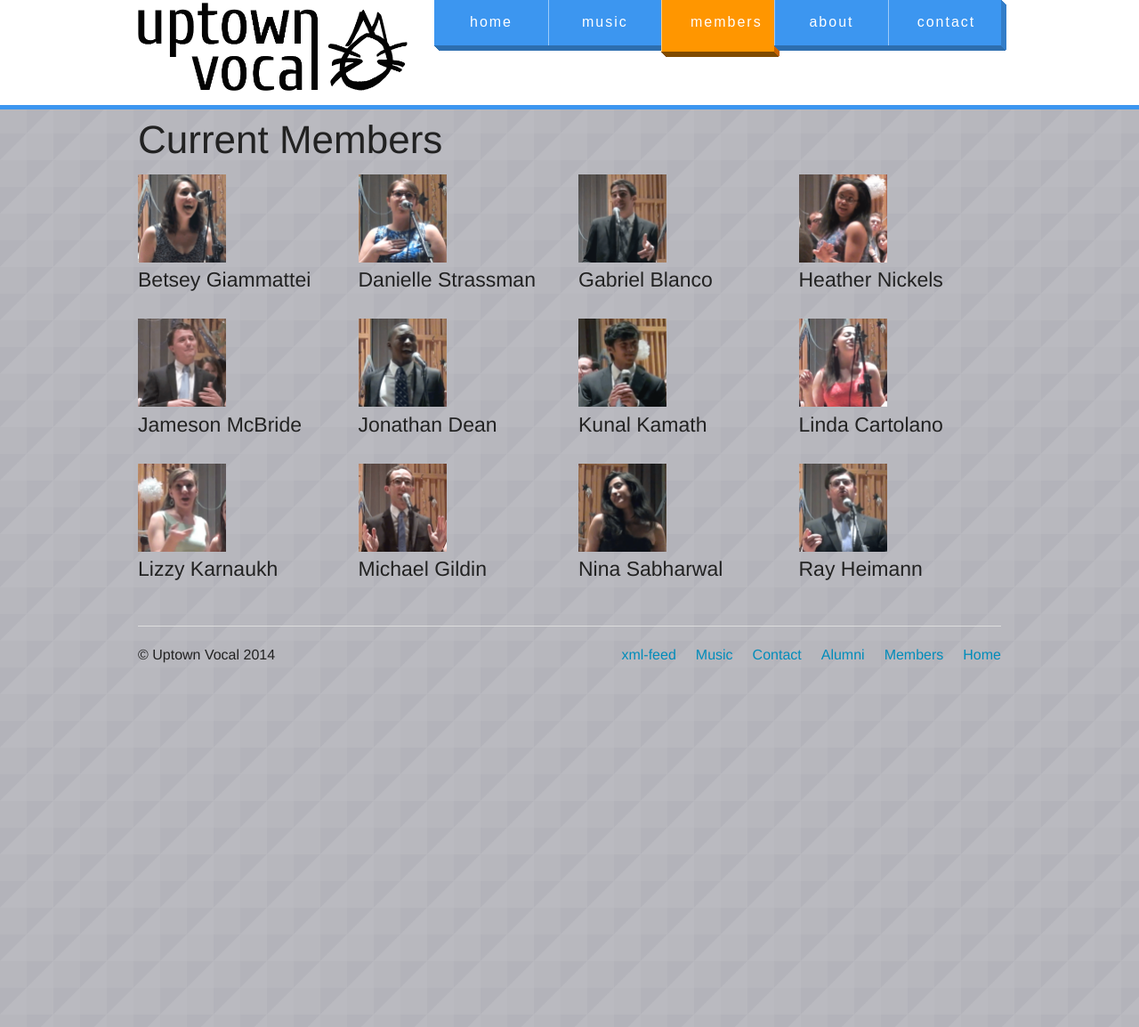
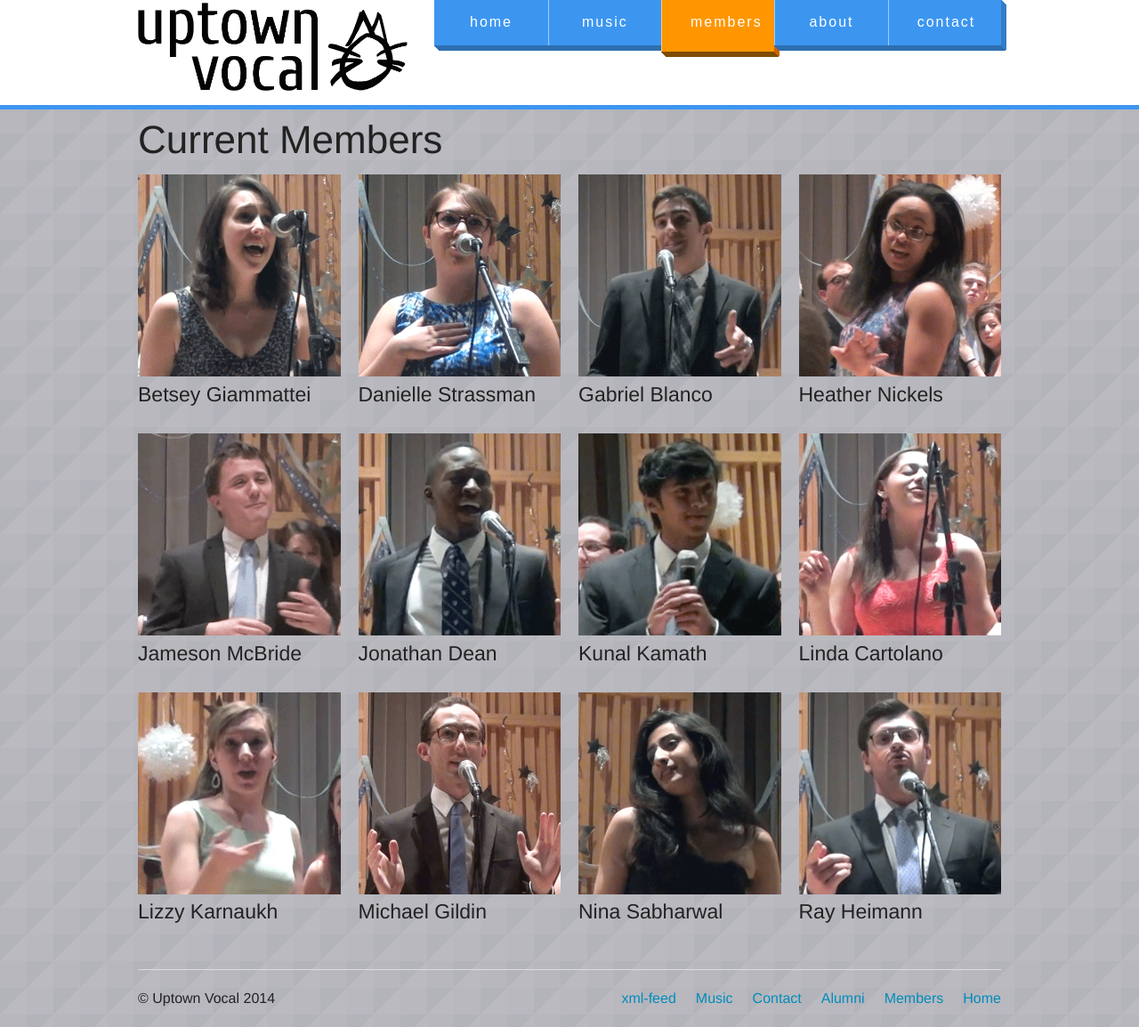
Before and after one commit to uptownvocal/uptownvocal.github.io, a Jekyll site: the page built from members/index.html, in a window 1280 px wide. Shown: the whole page at 89% size. Built offline with Jekyll 4.4.1, drawn with Linux system fonts in a browser that asks for light colours; some web fonts are replaced; before the commit the page ends 900 px from its top, so only the background shows below that.

Commit message:
Size issue with member photos

```diff
--- a/members/index.html
+++ b/members/index.html
@@ -8,18 +8,18 @@ footer: true
   <div class="large-12 columns">
     <h1>Current Members</h1>
     <ul class="large-block-grid-4">
-      <li><img style="max-height: 99px; margin: auto;" src="{{ site.memburl }}/betsey.png"><h4>Betsey Giammattei</h4></li>
-      <li><img style="max-height: 99px; margin: auto;" src="{{ site.memburl }}/danielle.png"><h4>Danielle Strassman</h4></li>
-      <li><img style="max-height: 99px; margin: auto;" src="{{ site.memburl }}/gabe.png"><h4>Gabriel Blanco</h4></li>
-      <li><img style="max-height: 99px; margin: auto;" src="{{ site.memburl }}/heather.png"><h4>Heather Nickels</h4></li>
-      <li><img style="max-height: 99px; margin: auto;" src="{{ site.memburl }}/jameson.png"><h4>Jameson McBride</h4></li>
-      <li><img style="max-height: 99px; margin: auto;" src="{{ site.memburl }}/jonathan.png"><h4>Jonathan Dean</h4></li>
-      <li><img style="max-height: 99px; margin: auto;" src="{{ site.memburl }}/kunal.png"><h4>Kunal Kamath</h4></li>
-      <li><img style="max-height: 99px; margin: auto;" src="{{ site.memburl }}/linda.png"><h4>Linda Cartolano</h4></li>
-      <li><img style="max-height: 99px; margin: auto;" src="{{ site.memburl }}/lizzy.png"><h4>Lizzy Karnaukh</h4></li>
-      <li><img style="max-height: 99px; margin: auto;" src="{{ site.memburl }}/michael.png"><h4>Michael Gildin</h4></li>
-      <li><img style="max-height: 99px; margin: auto;" src="{{ site.memburl }}/nina.png"><h4>Nina Sabharwal</h4></li>
-      <li><img style="max-height: 99px; margin: auto;" src="{{ site.memburl }}/ray.png"><h4>Ray Heimann</h4></li>
+      <li><img src="{{ site.memburl }}/betsey.png"><h4>Betsey Giammattei</h4></li>
+      <li><img src="{{ site.memburl }}/danielle.png"><h4>Danielle Strassman</h4></li>
+      <li><img src="{{ site.memburl }}/gabe.png"><h4>Gabriel Blanco</h4></li>
+      <li><img src="{{ site.memburl }}/heather.png"><h4>Heather Nickels</h4></li>
+      <li><img src="{{ site.memburl }}/jameson.png"><h4>Jameson McBride</h4></li>
+      <li><img src="{{ site.memburl }}/jonathan.png"><h4>Jonathan Dean</h4></li>
+      <li><img src="{{ site.memburl }}/kunal.png"><h4>Kunal Kamath</h4></li>
+      <li><img src="{{ site.memburl }}/linda.png"><h4>Linda Cartolano</h4></li>
+      <li><img src="{{ site.memburl }}/lizzy.png"><h4>Lizzy Karnaukh</h4></li>
+      <li><img src="{{ site.memburl }}/michael.png"><h4>Michael Gildin</h4></li>
+      <li><img src="{{ site.memburl }}/nina.png"><h4>Nina Sabharwal</h4></li>
+      <li><img src="{{ site.memburl }}/ray.png"><h4>Ray Heimann</h4></li>
     </ul>
   </div>
 </div>
```
